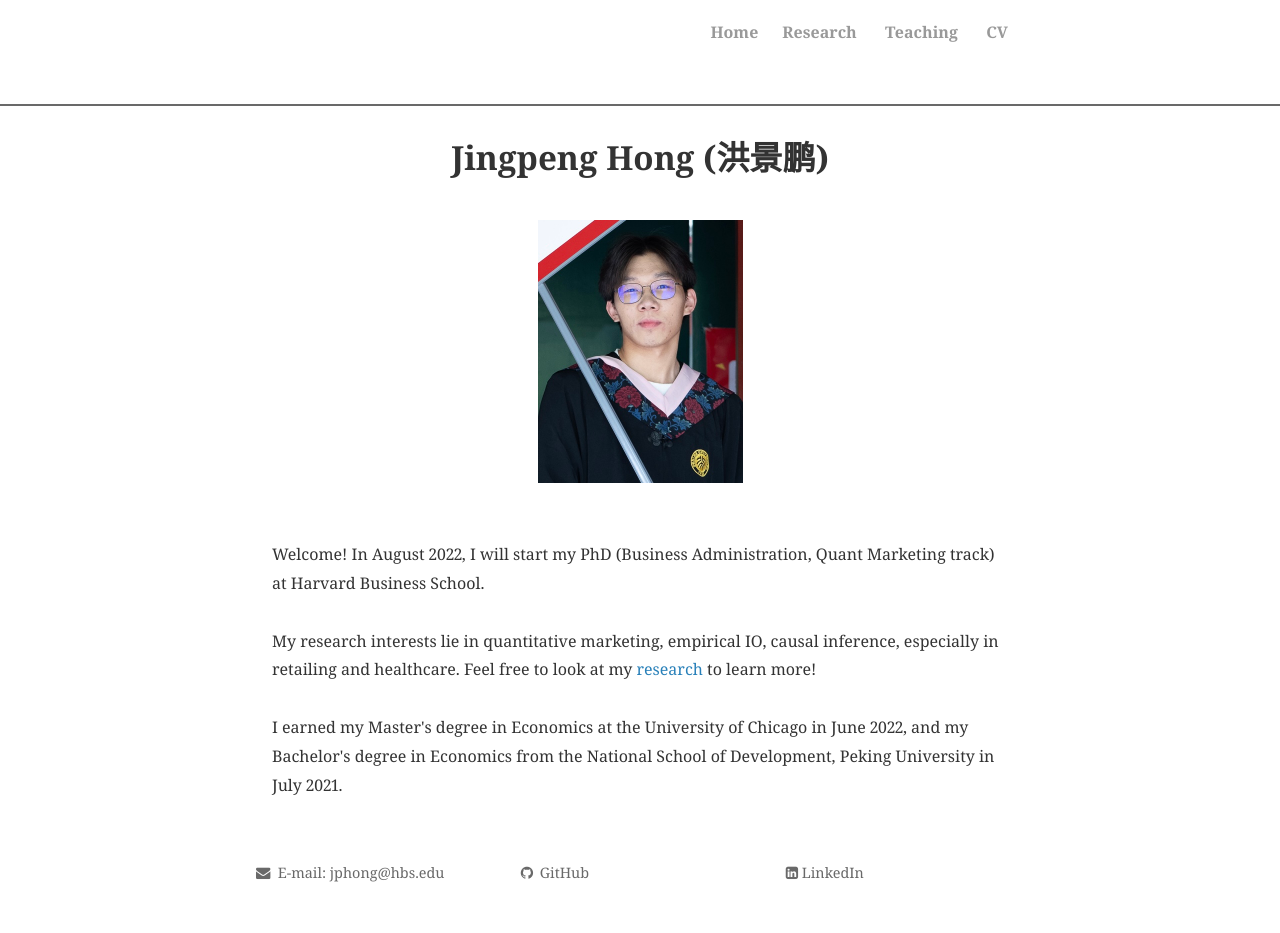
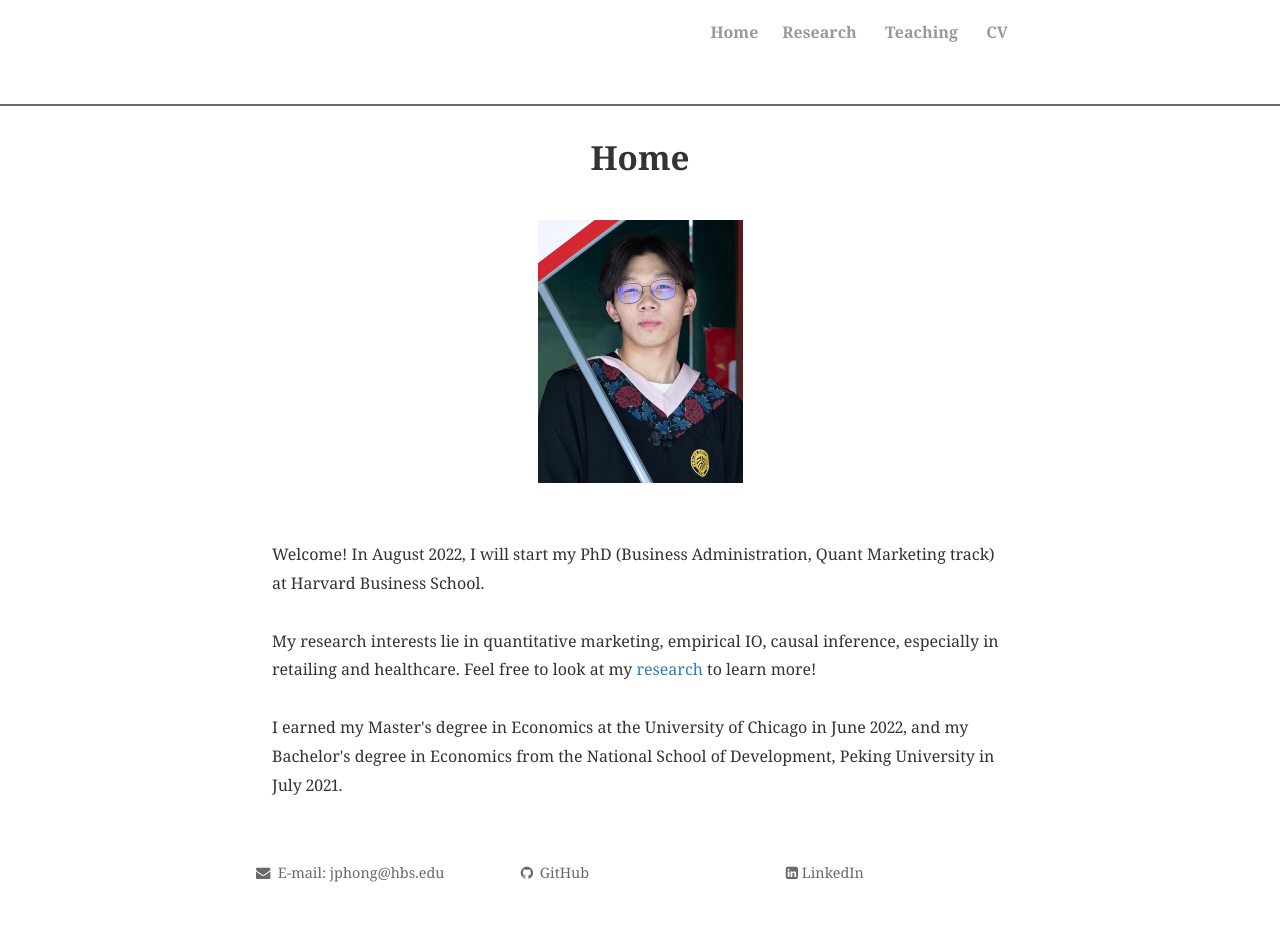
Before and after one commit to JingpengHong/JingpengHong.github.io, a Jekyll site: the page built from index.html, in a window 1280 px wide. Built offline with Jekyll 4.4.1, drawn with Linux system fonts in a browser that asks for light colours; nearby versions of some CDN libraries; the list of posts is cut into pages by our own code; comment, search, counter and statistics services are not loaded; a style sheet for code colours, icons or effects is not loaded.

Commit message:
Update index.html

```diff
--- a/index.html
+++ b/index.html
@@ -1,6 +1,6 @@
 ---
 layout: page
-title: Jingpeng Hong (洪景鹏)
+title: Home
 ---
 <div class="home">
   <script async src="https://www.googletagmanager.com/gtag/js?id=UA-108085250-1"></script>
```
